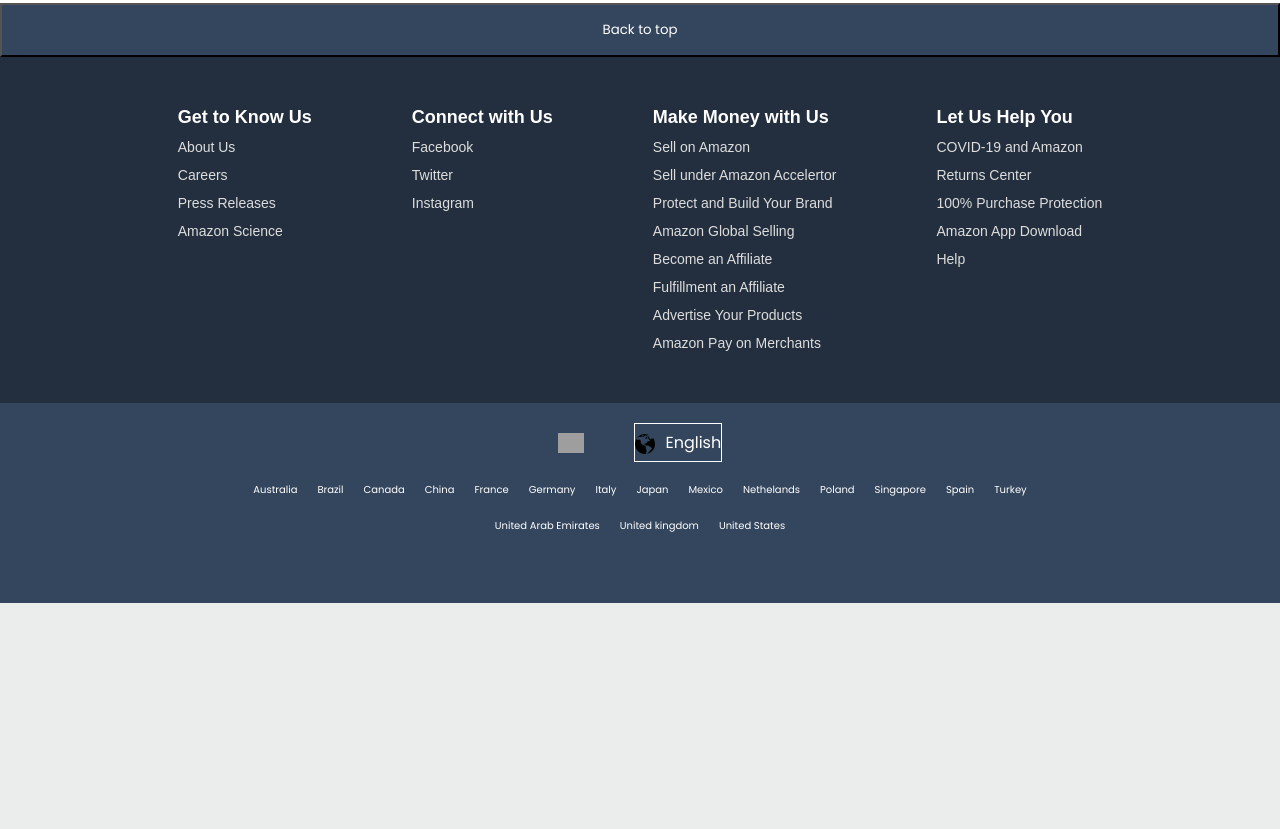
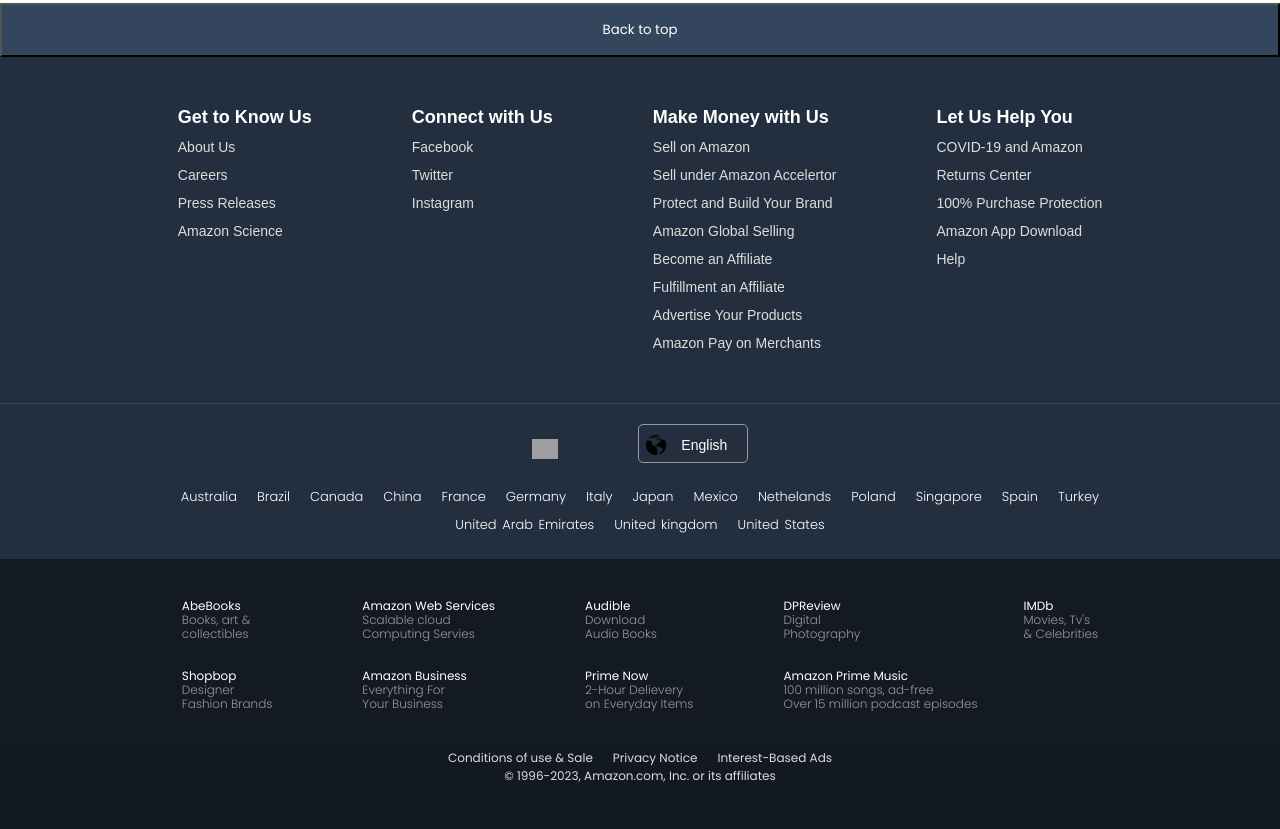
Before and after one commit to PriyankaJoshi112/amazon-project, a plain HTML site: page index.html in a window 1280 px wide. Shown: the part 1997-2826 px from the top of the page. Before the commit the page ends 2600 px from the top, so only its background shows below. Drawn offline with Linux system fonts and the light colour scheme; grey boxes are pictures that could not be loaded; a web font is replaced by a local one.

Commit message:
updated footer bottom

```diff
--- a/index.html
+++ b/index.html
@@ -207,7 +207,7 @@
         </section>
     </section>
 
-    <!-- FOOTER -->
+    <!-- TOP FOOTER PART -->
     <footer class="top-footer">
         <div class="footer-container">
             <div class="top-button">
@@ -262,6 +262,7 @@
             <div class="outer-box">
                 <div class="logos">
                     <img src="https://mlsvc01-prod.s3.amazonaws.com/fd4e81f3101/a77159a6-cbf4-46a1-a731-522b77da3e42.png?ver=1649349594000" alt="">
+
                     <div class="select-lang">
                         <div class="globe-img">
                             <img src="world.png" alt="">
@@ -285,13 +286,88 @@
                     <p>Singapore</p>
                     <p>Spain</p>
                     <p>Turkey</p>
-                    <p>United Arab Emirates</p>
-                    <p>United kingdom</p>
-                    <p>United States</p>
+                    <p class="single-name">United Arab Emirates</p>
+                    <p class="single-name">United kingdom</p>
+                    <p class="single-name">United States</p>
                 </div>
             </div>
-
         </footer>
     </footer>
+
+    <!-- END FOOTER PART -->
+    <footer class="end-footer">
+        <footer class="end-footer-container">
+            <div class="end-box">
+                <div class="amazon-services">
+
+                    <div class="amazon-service one">
+                        <p class="heading-highlight">AbeBooks</p>
+                        <p>Books, art &</p>
+                        <p>collectibles</p>
+                    </div>
+
+                    <div class="amazon-service two">
+                        <p class="heading-highlight">Amazon Web Services</p>
+                        <p>Scalable cloud</p>
+                        <p>Computing Servies</p>
+                    </div>
+
+                    <div class="amazon-service three">
+                        <p class="heading-highlight">Audible</p>
+                        <p>Download</p>
+                        <p>Audio Books</p>
+                    </div>
+
+                    <div class="amazon-service four">
+                        <p class="heading-highlight">DPReview</p>
+                        <p>Digital</p>
+                        <p>Photography</p>
+                    </div>
+
+                    <div class="amazon-service five">
+                        <p class="heading-highlight">IMDb</p>
+                        <p>Movies, Tv's</p>
+                        <p>& Celebrities</p>
+                    </div>
+
+                    <div class="amazon-service six">
+                        <p class="heading-highlight">Shopbop</p>
+                        <p>Designer</p>
+                        <p>Fashion Brands</p>
+                    </div>
+                    <div class="amazon-service seven">
+                        <p class="heading-highlight">Amazon Business</p>
+                        <p>Everything For</p>
+                        <p>Your Business</p>
+                    </div>
+                    <div class="amazon-service eight">
+                        <p class="heading-highlight">Prime Now</p>
+                        <p>2-Hour Delievery</p>
+                        <p>on Everyday Items</p>
+                    </div>
+                    <div class="amazon-service nine">
+                        <p class="heading-highlight">Amazon Prime Music</p>
+                        <p>100 million songs, ad-free</p>
+                        <p>Over 15 million podcast episodes</p>
+                    </div>
+                </div>
+            </div>
+        </footer>
+    </footer>
+
+    <!-- COPYRIGHTS -->
+    <div class="copyright">
+        <div class="copyright-container">
+            <div class="top">
+                <p>Conditions of use & Sale</p>
+                <p>Privacy Notice</p>
+                <p>Interest-Based Ads</p>
+            </div>
+
+            <div class="bottom">
+                <p>&copy; 1996-2023, Amazon.com, Inc. or its affiliates</p>
+            </div>
+        </div>
+    </div>
 </body>
 </html>
--- a/style.css
+++ b/style.css
@@ -329,20 +329,23 @@
 .mid-footer{
     width: 100%;
     height: auto;
-    background-color: #34465d;
+    background-color: #232F3E;
     color: #fff;
     font-weight: 400;
     display: flex;
     font-family: 'Amazon Ember', sans-serif;
     align-items: center;
     justify-content: center;
+    border-top: 1px solid #444;
 }
 .mid-footer .footer-container{
-    width: 900px;
-    height: 200px;
+    width: 1000px;
+    /* height: 200px; */
+    height: auto;
     display: flex;
     align-items: flex-start;
     justify-content: center;
+    margin-bottom: 30px;
 }
 .mid-footer .footer-container .outer-box{
     width: 100%;
@@ -350,12 +353,13 @@
     display: flex;
     flex-direction: column;
     align-items: center;
-    padding: 20px;
+    padding-top: 20px;
 }
 .mid-footer .footer-container .outer-box .logos{
     display: flex;
-    gap: 50px;
-    margin-bottom: 20px;
+    gap: 80px;
+    margin-bottom: 30px;
+    align-items: center;
 }
 .mid-footer .footer-container .outer-box .logos img{
     display: inline-block;
@@ -367,8 +371,17 @@
     display: flex;
     align-items: center;
     justify-content: center;
-    border: 1px solid #fff;
-    gap: 10px;
+    border: 1px solid #999;
+    gap: 15px;
+    padding-left: 7px;
+    padding-right: 20px;
+    border-radius: 5px;
+}
+.mid-footer .footer-container .outer-box .logos .select-lang p{
+    font-size: 14px;
+    font-family: 'Amazon Ember', sans-serif;
+    margin-top: 3px;
+
 }
 .mid-footer .footer-container .outer-box .country{
     display: flex;
@@ -376,5 +389,93 @@
     flex-wrap: wrap;
     align-items: center;
     justify-content: center;
-    font-size: 10px;
+    font-size: 13px;
+    font-weight: 300;
+    letter-spacing: -1;
+    word-spacing: 10px;
+    line-height: 0.6;
 }
+.mid-footer .footer-container .outer-box .country p.single-name{
+    word-spacing: 2px;
+}
+.top-footer p:hover{
+    text-decoration: underline;
+    cursor: pointer;
+}
+.mid-footer p:hover{
+    text-decoration: underline;
+    cursor: pointer;
+}
+
+/* END FOOTER PART */
+.end-footer{
+    width: 100%;
+    height: auto;
+    background-color: #131A22;
+    color: #ddd;
+    font-family: 'Amazon Ember', sans-serif;
+    display: flex;
+}
+.end-footer .end-footer-container{
+    width: 100%;
+    height: auto;
+    padding: 10px;
+}
+.end-footer .end-footer-container .end-box{
+    width: 100%;
+    display: flex;
+    align-items: center;
+    justify-content: center;
+}
+.end-footer .end-footer-container .end-box .amazon-services{
+    /* width: 1000px; */
+    display: grid;
+    grid-template-columns: auto auto auto 150px auto;
+    grid-template-rows: 70px 70px;
+    column-gap: 90px;
+    margin-top: 30px;
+    /* margin-bottom: 40px; */
+}
+.end-footer .end-footer-container .end-box .amazon-services .amazon-service{
+    font-size: 12px;
+    font-weight: 300;
+    color: #999;
+    line-height: 14px;
+}
+.end-footer .end-footer-container .end-box .amazon-services .amazon-service .heading-highlight{
+    color: #fff;
+    font-weight: 400;
+}
+.seven{
+    width: 110px;
+}
+.nine{
+    width: 200px;
+}
+
+/* COPYRIGHT PART */
+.copyright{
+    width: 100%;
+    height: 80px;
+    font-family: 'Amazon Ember', sans-serif;
+    background-color: #131921;
+    color: #ddd;
+}
+.copyright .copyright-container{
+    width: 100%;
+    display: flex;
+    flex-direction: column;
+    align-items: center;
+    justify-content: flex-start;
+    font-size: 12px;
+    font-weight: 400;
+
+}
+.copyright .copyright-container .top{
+    display: flex;
+    align-items: center;
+    justify-content: flex-start;
+    gap: 20px;
+    font-size: 12px;
+    letter-spacing: 0px;
+}
```
